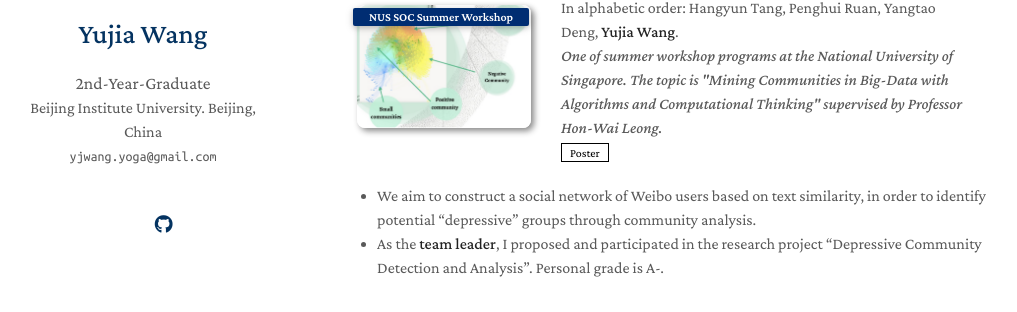
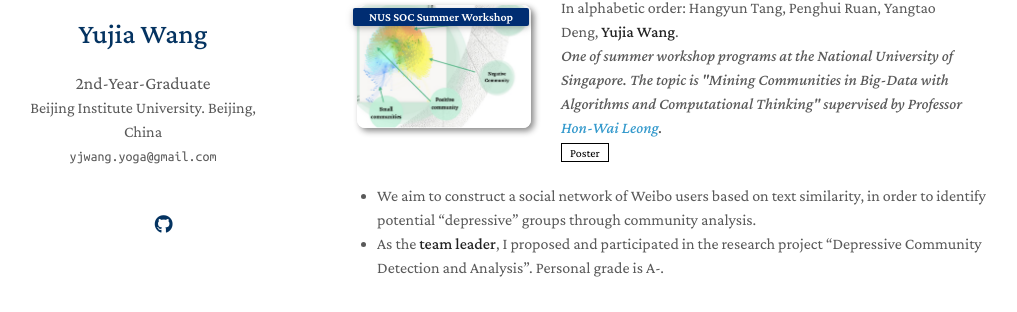
Before and after one commit to YogaWang7/YogaWang7.github.io, a Jekyll site: the page built from index.md, in a window 1280 px wide and 900 px high, scrolled down 622 px. Shown: the part 213-525 px from the top of the window, without its empty margins (133-1150 px from the left). Built offline with Jekyll 4.4.1, drawn with Linux system fonts in a browser that asks for light colours; nearby versions of some CDN libraries; a style sheet for code colours, icons or effects is not loaded; our own code applies the rules of GitHub Pages for plain Markdown files; part of the change alters nothing that is shown.

Commit message:
Update publications.md
link

```diff
--- a/_includes/publications.md
+++ b/_includes/publications.md
@@ -38,7 +38,7 @@
   <div class="col-sm-9" style="position: relative;padding-right: 15px;padding-left: 20px;">
     <div class="title" style="color:#0073B1">Depressive Community Detection and Analysis</div>
     <div class="author">In alphabetic order: Hangyun Tang, Penghui Ruan, Yangtao Deng, <strong>Yujia Wang</strong>. </div>
-    <div class="periodical"><em>One of summer workshop programs at the National University of Singapore. The topic is "Mining Communities in Big-Data with Algorithms and Computational Thinking" supervised by Professor Hon-Wai Leong.</em></div>
+    <div class="periodical"><em>One of summer workshop programs at the National University of Singapore. The topic is "Mining Communities in Big-Data with Algorithms and Computational Thinking" supervised by Professor <a href="https://scholar.google.com/citations?hl=zh-CN&user=FR0F_OsAAAAJ">Hon-Wai Leong</a>.</em></div>
     <div class="links">
       <a href="https://sws.comp.nus.edu.sg/2019/WEFiles/Image/Gallery/cd06b6bd-7acf-42a2-a018-bb36aad4c5de/5%20-%20Wm7rCwQ-2.jpg" class="btn btn-sm z-depth-0" role="button" target="_blank" style="font-size:12px;">Poster</a>
     </div>
```
